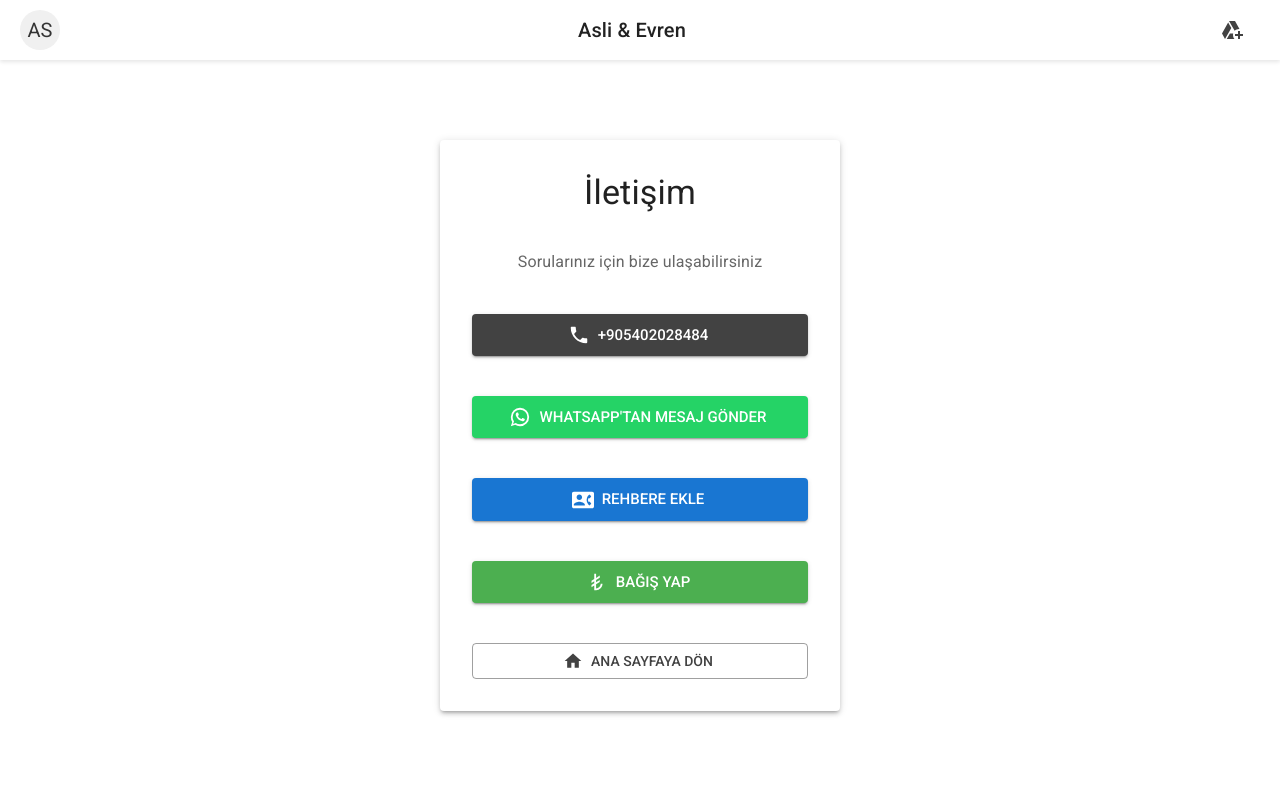
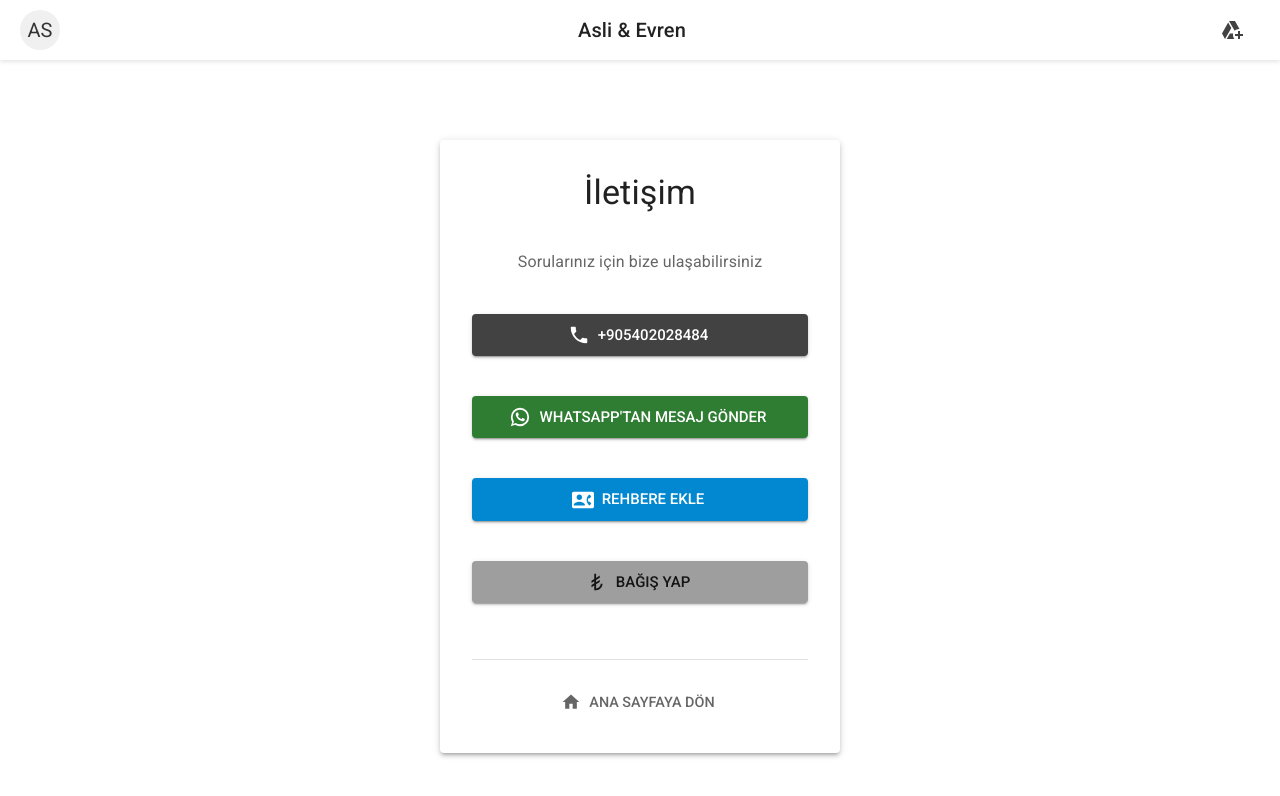
Before and after one commit to evrenuzuntas/aslievren-wedding, a React (Create React App) app: page /aslievren-wedding/iletisim in a window 1280 px wide. Shown: the top 796 px of the page. Built offline with nearby package versions, Linux system fonts and the light colour scheme.

Commit message:
Refactor: Simplify contact page buttons with Material-UI color props and add bottom navigation

```diff
--- a/src/pages/Contact.js
+++ b/src/pages/Contact.js
@@ -74,64 +74,37 @@ END:VCARD`;
             Sorularınız için bize ulaşabilirsiniz
           </Typography>
 
-          <Button variant="contained" size="large" startIcon={<PhoneIcon />} onClick={handleCall} fullWidth sx={{ mb: 2 }}>
+          <Button variant="contained" size="large" startIcon={<PhoneIcon />} onClick={handleCall} fullWidth sx={{ mb: 2 }} color="primary">
             {phoneNumber}
           </Button>
 
-          <Button
-            variant="contained"
-            size="large"
-            startIcon={<WhatsAppIcon />}
-            onClick={handleWhatsApp}
-            fullWidth
-            sx={{
-              mb: 2,
-              bgcolor: "#25D366",
-              "&:hover": {
-                bgcolor: "#128C7E",
-              },
-            }}
-          >
+          <Button variant="contained" size="large" startIcon={<WhatsAppIcon />} onClick={handleWhatsApp} fullWidth sx={{ mb: 2 }} color="success">
             WhatsApp'tan Mesaj Gönder
           </Button>
 
-          <Button
-            variant="contained"
-            size="large"
-            startIcon={<ContactPhoneIcon />}
-            onClick={handleAddContact}
-            fullWidth
-            sx={{
-              mb: 2,
-              bgcolor: "#1976d2",
-              "&:hover": {
-                bgcolor: "#115293",
-              },
-            }}
-          >
+          <Button variant="contained" size="large" startIcon={<ContactPhoneIcon />} onClick={handleAddContact} fullWidth sx={{ mb: 2 }} color="info">
             Rehbere Ekle
           </Button>
 
-          <Button
-            variant="contained"
-            size="large"
-            startIcon={<CurrencyLiraIcon />}
-            onClick={handleDonation}
-            fullWidth
-            sx={{
-              mb: 2,
-              bgcolor: "#4CAF50",
-              "&:hover": {
-                bgcolor: "#388E3C",
-              },
-            }}
-          >
+          <Button variant="contained" size="large" startIcon={<CurrencyLiraIcon />} onClick={handleDonation} fullWidth sx={{ mb: 2 }} color="secondary">
             Bağış Yap
           </Button>
 
-          <Button variant="outlined" startIcon={<HomeIcon />} onClick={() => navigate(ROUTES.HOME)} fullWidth>
-            Ana Sayfaya Dön
-          </Button>
+          <Box sx={{ width: "100%", borderTop: "1px solid #e0e0e0", pt: 3, mt: 2 }}>
+            <Button
+              variant="text"
+              startIcon={<HomeIcon />}
+              onClick={() => navigate(ROUTES.HOME)}
+              fullWidth
+              color="inherit"
+              sx={{
+                fontSize: "0.9rem",
+                color: "text.secondary",
+              }}
+            >
+              Ana Sayfaya Dön
+            </Button>
+          </Box>
         </Paper>
       </Box>
     </Container>
```
